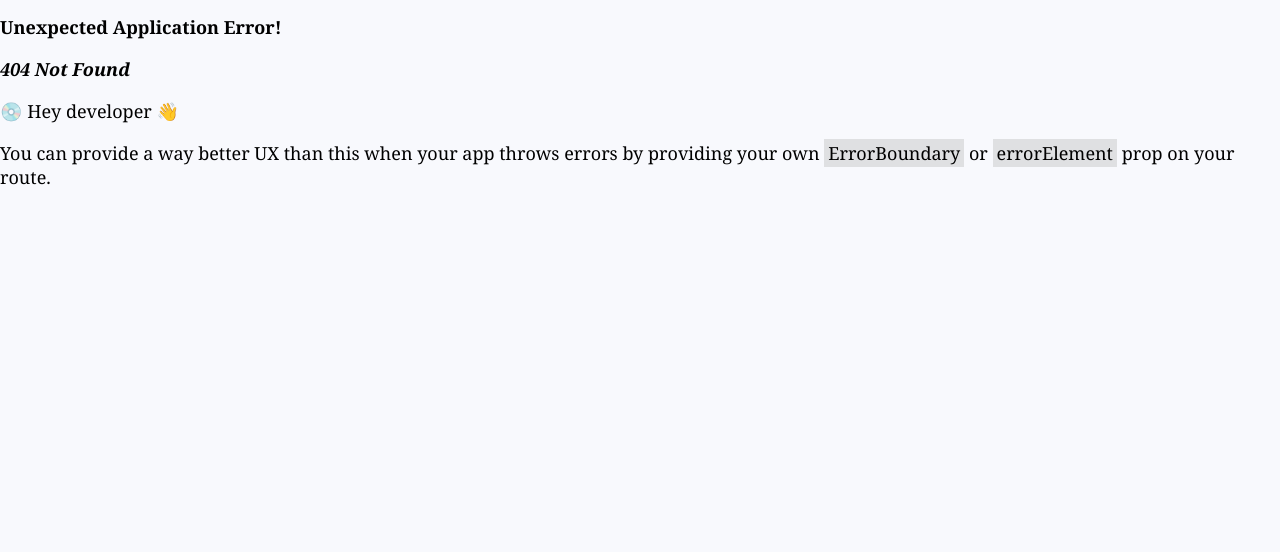
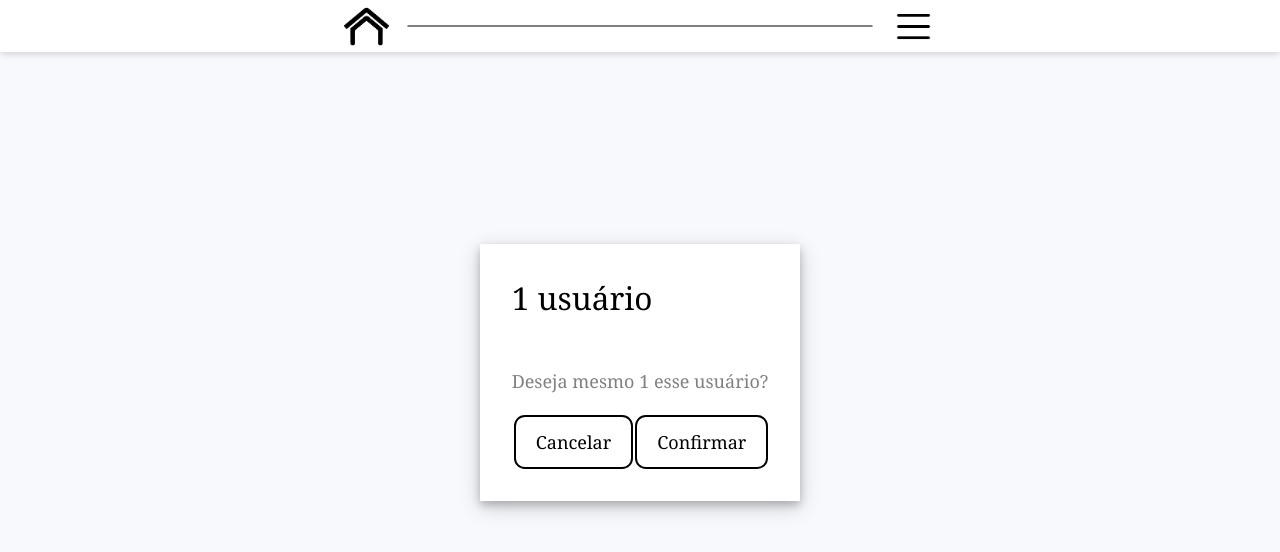
Before and after one commit to izaias-saturnino/tf-engenharia-software, a React (Create React App) app in the folder client-app/: page /confirm_action/1/1 in a window 1280 px wide. Before the commit this address had no page. Shown: the top 552 px of the page. Built offline with nearby package versions, Linux system fonts and the light colour scheme.

Commit message:
ConfirmAction added

```diff
--- a/client-app/src/components/EventsList.js
+++ b/client-app/src/components/EventsList.js
@@ -3,9 +3,10 @@ import React from "react";
 const EventsList = (props) => {
     var events = props.events;
     var results = [];
+    var key = 0;
     for(var event in events){
         results.push(
-            <div className="py-3 w-100">
+            <div key={key} className="py-3 w-100">
                 <EventCard title={''} content=
                     {
                         "Localização: " + event.location + "\n" +
@@ -15,13 +16,15 @@ const EventsList = (props) => {
                 />
             </div>
         );
+        key++;
     }
     if(results.length === 0){
         results.push(
-            <div className="py-3 w-100">
+            <div key={key} className="py-3 w-100">
                 <EventCard title={''} content={'Ainda não há eventos.'}/>
             </div>
         );
+        key++;
     }
     return (
     <div className="event-list-container py-5 px-2">
--- a/client-app/src/components/UpperMenu.js
+++ b/client-app/src/components/UpperMenu.js
@@ -6,20 +6,19 @@ import { useNavigate, Link } from 'react-router-dom';
 const UpperMenu = (props) => {
 
     const navigate = useNavigate();
+    const state = { ...localStorage };
 
-    var userType = undefined;
+    var userType = state.utype;
     const [isBurgerMenuOpen, setIsBurgerMenuOpen] = useState(false);
 
     const toggleBurgerMenu = () => {
         setIsBurgerMenuOpen(!isBurgerMenuOpen);
     };
 
-    const [searchTerm, setSearchTerm] = useState("");
-
     const handleSearchSubmit = (e) => {
         e.preventDefault();
-
-        console.log(searchTerm);
+        var { query } = document.getElementsByClassName("search-bar")[0];
+        navigate("/account_search/"+query.value);
     }
 
     const logout = (event) => {
@@ -35,19 +34,22 @@ const UpperMenu = (props) => {
                     <Link to="/home" className="d-flex">
                         <img className="home-icon p-1" src={homeIcon} alt="Menu" />
                     </Link>
-                    <div className="w-100">
+                    <div className="px-2 w-100">
+                        <div className="px-2">
+                            <div className="px-2 border-gray">
                             {userType === "doador" && (
                             <form className="search-bar" onSubmit={handleSearchSubmit}>
                                 <input
                                     type="text"
-                            value={searchTerm}
-                            onChange={(e) => setSearchTerm(e.target.value)}
-                            placeholder="Busque por uma cozinha"
+                                    name="query"
+                                    placeholder={userType === "doador" ? "Busque por uma cozinha" : "Busque por uma conta"}
                                 />
                                 <button type="submit" className="hidden form-btn"/>
                             </form>)}
                             </div>
-                    <button className="d-flex burger-menu-button" onClick={toggleBurgerMenu}>
+                        </div>
+                    </div>
+                    <div className="d-flex burger-menu-button" onClick={toggleBurgerMenu}>
                         <img className="burger-icon p-1" src={burgerIcon} alt="Menu" />
                         <div className="relative">
                         {isBurgerMenuOpen && (
@@ -88,7 +90,7 @@ const UpperMenu = (props) => {
                             </div>
                         )}
                         </div>
-                    </button>
+                    </div>
                 </div>
             </div>
         </div>
--- a/client-app/src/gets/Fetch.js
+++ b/client-app/src/gets/Fetch.js
@@ -33,7 +33,6 @@ const fetchContent = async (uri, body, method, callback = ()=>{}) => {
             }
         }
     });
-    return content;
 }
 
 export default fetchContent;
--- a/client-app/src/routes/AccountSearch.js
+++ b/client-app/src/routes/AccountSearch.js
@@ -1,17 +1,33 @@
 import React from "react";
 
 import SearchPage from "../components/SeachPage.js";
+import { Link, useParams } from "react-router-dom";
 
-const AccountResult = (props) => {
+export const AccountResult = (props) => {
+    var isKitchen = props.profile.utype === "kitchen";
+
+    if(!isKitchen && !props.admin){
+        return (<div></div>);
+    }
+
     return (
         <div className={"search-item " + props.className}>
-            {/* TODO: add navigation to profile */}
-            <div className="title2 link">
-                {props.profile.name}
-            </div>
-            {props.profile.utype === "kitchen" ?
-                <div className="search-item-properties">
-                    <div className="mb-3"></div>
+            {isKitchen ?
+                <Link className="title2 link" to={"/profile_kitchen/"+props.profile.identification}>
+                    {props.profile.name}
+                </Link>
+                :
+                <div className="title2">
+                    {props.profile.name}
+                </div>
+            }
+            <div className="search-item-properties">
+                <div className="mb-3"></div>
+                <div className="search-item-propertie">
+                    {props.profile.email}
+                </div>
+                {isKitchen ?
+                <div>
                     <div className="search-item-propertie">
                         {props.profile.addres}
                     </div>
@@ -21,6 +37,23 @@ const AccountResult = (props) => {
                 </div>
                 :
                 <div></div>
+                }
+            </div>
+            {props.admin?
+            <div className="pt-3 flex center-content">
+                {isKitchen ?
+                <form className="d-flex right-content w-100 px-2">
+                    <input type="submit" className="form-btn" value="Validar"/>
+                </form>
+                :
+                <div></div>
+                }
+                <form className={"d-flex left-content px-2 "+(isKitchen ? "w-100" : "")}>
+                    <input type="submit" className="form-btn" value="Deletar"/>
+                </form>
+            </div>
+            :
+            <div></div>
             }
         </div>
     )
@@ -28,37 +61,51 @@ const AccountResult = (props) => {
 
 const AccountSearch = (props) => {
 
+    const {query} = useParams();
+
     //fetch profiles
-    let profiles = [];
+    var profiles = [];
+    const state = { ...localStorage };
+    if(state.utype === "doador"){
+        //fetch profiles as donor
+    }
+    else{
+        //fetch profiles as manager
+    }
+
+    var admin = state.utype === 0;
+    //admin = true;
 
     let results = [];
-    let i = 0;
-    if(profiles !== undefined){
-        for (i = 0; i < profiles.length; i++) {
-            results.push(<AccountResult className={"default-border-bottom"} profile={profiles[i]}/>);
+
+    // let profileTest = {
+    //     "identification": 1,
+    //     "name": "name",
+    //     "addres": "Av. Bento Gonçalves, n° 1",
+    //     "utype": "kitchen",
+    //     "CNPJ" : "987654321",
+    //     "email": "kitchen@email.com"
+    // };
+    // results.push(<AccountResult className={"default-border-bottom"} profile={profileTest} admin={admin}/>);
+    // profileTest = {
+    //     "identification": 2,
+    //     "name": "name",
+    //     "utype": "donor",
+    //     "email": "donor@email.com"
+    // };
+    // results.push(<AccountResult className={"default-border-bottom"} profile={profileTest} admin={admin}/>);
+
+    if(query !== undefined){
+        for (var i = 0; i < profiles.length; i++) {
+            results.push(<AccountResult key={"result"+i} className={"default-border-bottom"} profile={profiles[i]}/>);
         }
         if(profiles.length === 0){
-            results.push(<div className="pt-3">Não houveram resultados para a sua pesquisa.</div>);
+            results.push(<div key={"final result"} className="pt-3">Não houveram resultados para a sua pesquisa.</div>);
         }
         else{
-            results.push(<div className="pt-5">Fim dos resultados.</div>);
+            results.push(<div key={"final result"} className="pt-5">Fim dos resultados.</div>);
         }
     }
-
-    // let profileTest = {
-    //     "name": "name",
-    //     "addres": "addres",
-    //     "utype": "kitchen",
-    //     "CNPJ" : "987654321"
-    // };
-    // results.push(<AccountResult className={"default-border-bottom"} profile={profileTest}/>);
-    // profileTest = {
-    //     "name": "name",
-    //     "utype": "donor"
-    // };
-    // results.push(<AccountResult className={"default-border-bottom"} profile={profileTest}/>);
-
-    //results.push(<div className="pt-5">Fim dos resultados.</div>);
 
     return (
         <SearchPage title={"Resultados"} results={results} placeholder={"Pesquisar"}/>
--- /dev/null
+++ b/client-app/src/routes/ConfirmAction.js
@@ -0,0 +1,121 @@
+import React, { useState } from "react";
+
+import eventLogo from '../images/eventLogo.png';
+
+import AccountForm from "../components/AccountForm";
+import { backend_base_url } from "../App";
+import UpperMenu from "../components/UpperMenu";
+import fetchContent from "../gets/Fetch";
+import { useParams } from "react-router-dom";
+
+const Content = (props) => {
+    var isKitchen = props.profile.utype === "kitchen";
+    return (
+        <div>
+            <div className={"search-item " + props.className}>
+                {isKitchen ?
+                    <div className="title2 link" to={"/profile_kitchen/"+props.profile.identification}>
+                        {props.profile.name}
+                    </div>
+                    :
+                    <div className="title2">
+                        {props.profile.name}
+                    </div>
+                }
+                <div className="search-item-properties">
+                    <div className="mb-3"></div>
+                    <div className="search-item-propertie">
+                        {props.profile.email}
+                    </div>
+                    {isKitchen ?
+                    <div>
+                        <div className="search-item-propertie">
+                            {props.profile.addres}
+                        </div>
+                        <div className="search-item-propertie">
+                            CNPJ: {props.profile.CNPJ}
+                        </div>
+                    </div>
+                    :
+                    <div></div>
+                    }
+                </div>
+            </div>
+            <div>
+                <div className="justify-text gray-text pb-1">
+                    Deseja mesmo {props.action} esse usuário?
+                </div>
+                <div className="w-100 button-container pt-2">
+                    <form className="flex center-content w-100" onSubmit={props.cancel}>
+                        <input type="submit" className="form-btn" value="Cancelar"/>
+                    </form>
+                    <form className="flex center-content w-100" onSubmit={props.formFunction}>
+                        <input type="submit" className="form-btn" value="Confirmar"/>
+                    </form>
+                </div>
+            </div>
+        </div>
+    )
+}
+
+const ConfirmAction = () => {
+
+    var {action, user_id} = useParams();
+
+    var [user, setUser] = useState({});
+
+    //fetch user profile? yes
+    //fetchContent(uri, '', 'POST', (data)=>setUser(data));
+
+    if(action === "delete"){
+        action = "deletar";
+    }
+    if(action === "validate"){
+        action = "validar";
+    }
+
+    var upperCaseAction = action.charAt(0).toUpperCase() + action.slice(1);
+
+    const state = { ...localStorage };
+
+    const handleAction = (event) => {
+        event.preventDefault();
+
+        let uri = backend_base_url+'/API/';
+
+        fetchContent(uri, user_id, 'POST', (data)=>alert(data));
+    };
+
+    const backNavigation = (event) => {
+        event.preventDefault();
+        window.history.back();
+    };
+
+    // user = {
+    //     "identification": 1,
+    //     "name": "name",
+    //     "addres": "Av. Bento Gonçalves, n° 1",
+    //     "utype": "kitchen",
+    //     "CNPJ" : "987654321",
+    //     "email": "kitchen@email.com"
+    // };
+    // user2 = {
+    //     "identification": 2,
+    //     "name": "name",
+    //     "utype": "donor",
+    //     "email": "donor@email.com"
+    // };
+
+    return (
+      <div>
+        <UpperMenu/>
+        <div className="app">
+          <div className="p-10">
+              <AccountForm title={upperCaseAction+" usuário"} content={<Content profile={user} action={action} formFunction={handleAction} cancel={backNavigation}/>} backNavigation="skip" />
+          </div>
+        </div>
+      </div>
+    )
+};
+
+export default ConfirmAction;
--- a/client-app/src/routes/Donation.js
+++ b/client-app/src/routes/Donation.js
@@ -58,6 +58,7 @@ const Donation = (props) => {
 
     const handleDonation = (event) => {
         event.preventDefault();
+        //fetch to send donation
     };
 
     return (
--- a/client-app/src/routes/ProfileKichen.js
+++ b/client-app/src/routes/ProfileKichen.js
@@ -1,5 +1,5 @@
 import React, { useState } from "react";
-import { useParams } from 'react-router-dom';
+import { Link, useParams } from 'react-router-dom';
 
 import ProfileProp from "../components/ProfileProp";
 
@@ -75,10 +75,11 @@ const ProfileKitchen = (props) => {
                         </div>
                     </div>
                     <div className="py-8 px-10">
-                        <div className="w-100 button-container button-font">
-                            {/* TODO add link */}
-                            <input type="submit" className="form-btn" value="Quero doar"/>
-                        </div>
+                        <Link to={"/requisitions/"+kitchen}>
+                            <div className="w-100 button-container button-font">
+                                <input type="submit" className="form-btn" value="Quero doar"/>
+                            </div>
+                        </Link>
                     </div>
                     <div className="login-form">
                         <div>
--- a/client-app/src/routes/Requisitions.js
+++ b/client-app/src/routes/Requisitions.js
@@ -60,9 +60,10 @@ const Requisitions = (props) => {
 
     const [data, setData] = useState({});
 
-    fetchContent(backend_base_url+'/API/', kitchen_id, 'POST', (data)=>setData(data));
+    //fetch kitchen?
+    var kitchen = state.kitchen;
+    //fetchContent(backend_base_url+'/API/', kitchen_id, 'POST', (data)=>setData(data));
     var requisitions = data.requisitions;
-    var kitchen = state.kitchen;
 
     if(requisitions === undefined){
         requisitions = [];
--- a/client-app/src/styles.css
+++ b/client-app/src/styles.css
@@ -76,7 +76,6 @@ input[type="submit"].form-btn, input[type="image"] {
 }
 
 .w-100 input[type="submit"].form-btn, .w-100 input[type="image"] {
-  width: 100%;
   display: block;
 }
 
@@ -161,6 +160,10 @@ input[type="submit"]:hover.form-btn, input[type="image"]:hover {
   flex-direction: column;
   gap: 8px;
   margin: 10px 0px 10px 0px;
+}
+
+.left-content{
+  justify-content: left;
 }
 
 .center-content{
@@ -248,6 +251,10 @@ input[type="submit"]:hover.form-btn, input[type="image"]:hover {
 
 .pl-2{
   padding-left: 0.4em;
+}
+
+.pt-2{
+  padding-top: 0.4em;
 }
 
 .pt-3{
@@ -459,6 +466,7 @@ a {
 }
 
 .burger-menu-button{
+  cursor: pointer;
   border: none;
   background-color: inherit;
   padding: 0;
@@ -514,8 +522,13 @@ a {
   height: 2.5em;
 }
 
+.border-gray{
+  border: solid 1px gray;
+  border-radius: 0.6em;
+}
+
 .search-bar{
-  display: flex;
+  min-width: 100%;
   flex-grow: 1;
   align-items: center;
   height: 70%;
```
Also changed, not shown: client-app/src/routes.js (+6 -1 lines), client-app/src/images/homeIcon.png. Lines whose indentation alone changed are shown as unchanged.
